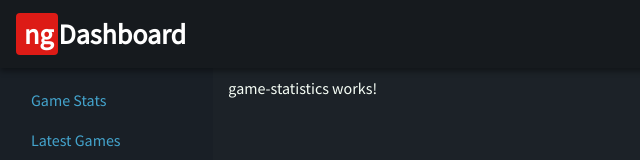
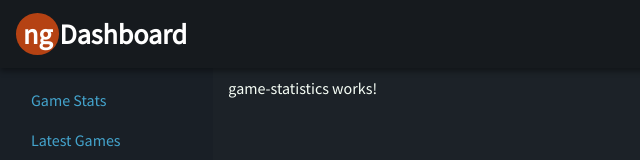
Before and after one commit to gbotond/ng-dashboard, an Angular app: page /stats in a window 1280 px wide. Shown: the top 160 px of the page, without its empty margins (0-640 px from the left). Built offline with nearby package versions, Linux system fonts and the light colour scheme.

Commit message:
Adjust logo to form a circle

```diff
--- a/src/app/navbar/navbar.component.css
+++ b/src/app/navbar/navbar.component.css
@@ -4,13 +4,33 @@
     font-size: 1.4em;
 }
 
-.logo-left {
-    background-color: #dd1b16;
-    padding: 3px 5px 3px 8px;
-    border-radius: 4px;
-}
-.logo-right {
+.logo-text {
     padding: 3px 8px 3px 3px;
     margin-left: -3px;
     border-radius: 4px;
 }
+
+.logo-circle {
+    display: inline-block;
+    border-radius: 50%;
+    min-width: 20px;
+    min-height: 20px;
+    padding: 7px;
+    background: #B54213;
+    color: white;
+    text-align: center;
+    line-height: 1;
+    box-sizing: content-box;
+    white-space: nowrap;
+  }
+  .circle:before {
+    content: "";
+    display: inline-block;
+    vertical-align: middle;
+    padding-top: 100%;
+    height: 0;
+  }
+  .circle span {
+    display: inline-block;
+    vertical-align: middle;
+  }
--- a/src/app/navbar/navbar.component.html
+++ b/src/app/navbar/navbar.component.html
@@ -1,4 +1,4 @@
 <a href="#" class="navbar-brand">
-    <span class="logo logo-left">ng</span>
-    <span class="logo logo-right">Dashboard</span>
+    <span class="logo logo-circle">ng</span>
+    <span class="logo logo-text">Dashboard</span>
 </a>
```
